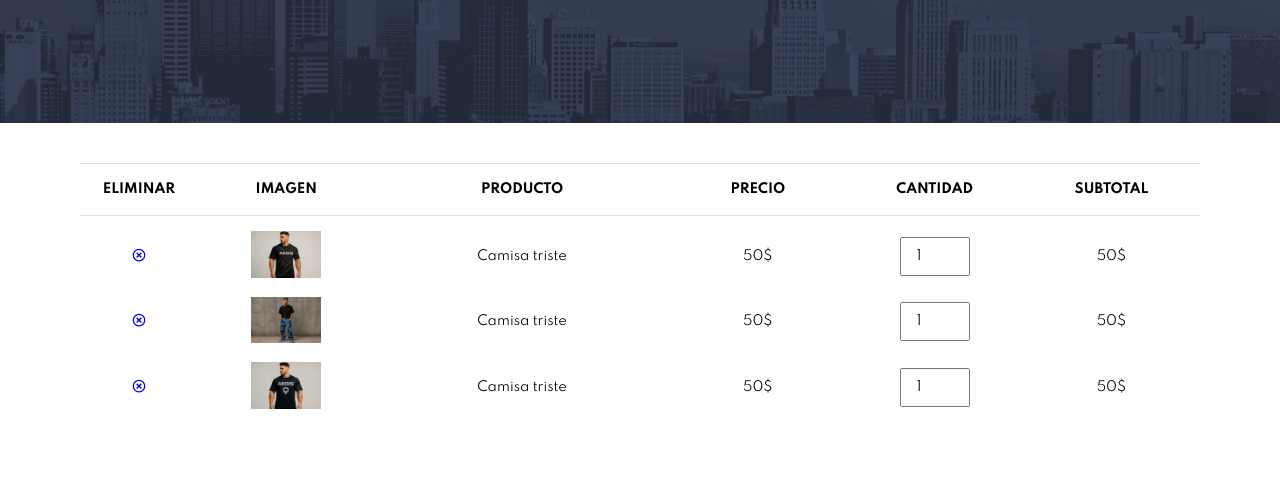
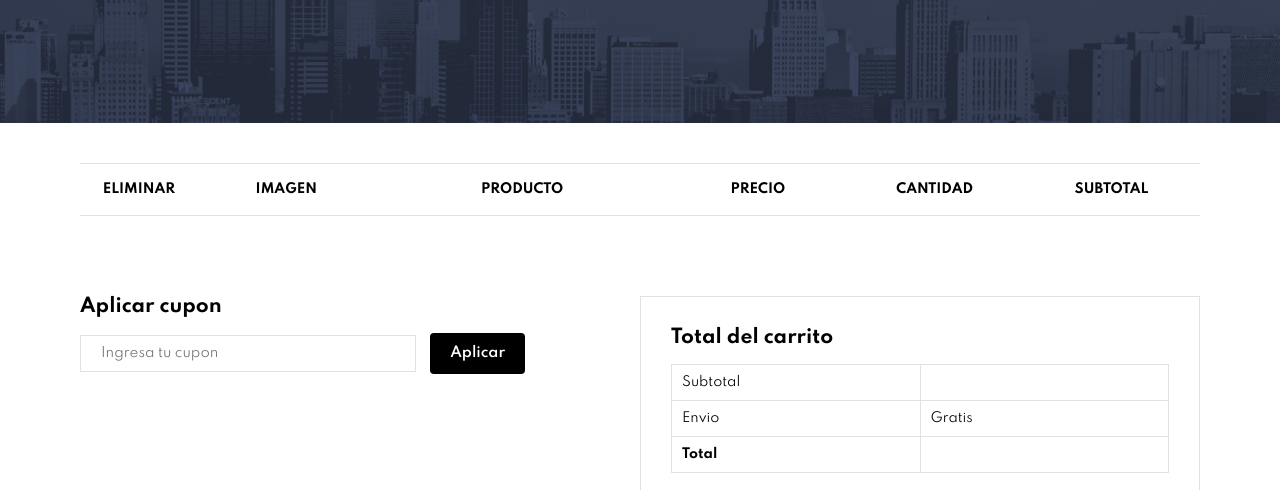
Before and after one commit to Dvisii0n/aegis-store, a plain HTML site: page src/frontend/pages/cart.html in a window 1280 px wide. Shown: the part 302-792 px from the top of the page. Drawn offline with Linux system fonts and the light colour scheme; files whose address does not match are found by name.

Commit message:
Se eliminaron elementos innecesarios y se vaciaron los contenedores de los productos

```diff
--- a/src/frontend/pages/cart.html
+++ b/src/frontend/pages/cart.html
@@ -67,55 +67,7 @@
                         <td>Subtotal</td>
                     </tr>
                 </thead>
-                <tbody>
-                    <tr>
-                        <td>
-                            <a href="#"><i class="far fa-times-circle"></i></a>
-                        </td>
-                        <td>
-                            <img
-                                src="/src/frontend/assets/img/Hombre/1.jpg"
-                                alt=""
-                            />
-                        </td>
-                        <td>Camisa triste</td>
-                        <td>50$</td>
-                        <td><input type="number" value="1" /></td>
-                        <td>50$</td>
-                    </tr>
-
-                    <tr>
-                        <td>
-                            <a href="#"><i class="far fa-times-circle"></i></a>
-                        </td>
-                        <td>
-                            <img
-                                src="/src/frontend/assets/img/Hombre/3.jpg"
-                                alt=""
-                            />
-                        </td>
-                        <td>Camisa triste</td>
-                        <td>50$</td>
-                        <td><input type="number" value="1" /></td>
-                        <td>50$</td>
-                    </tr>
-
-                    <tr>
-                        <td>
-                            <a href="#"><i class="far fa-times-circle"></i></a>
-                        </td>
-                        <td>
-                            <img
-                                src="/src/frontend/assets/img/Hombre/2.jpg"
-                                alt=""
-                            />
-                        </td>
-                        <td>Camisa triste</td>
-                        <td>50$</td>
-                        <td><input type="number" value="1" /></td>
-                        <td>50$</td>
-                    </tr>
-                </tbody>
+                <tbody></tbody>
             </table>
         </section>
 
@@ -133,17 +85,17 @@
                 <table>
                     <tr>
                         <td>Subtotal</td>
-                        <td>$40</td>
+                        <td class="cart-subtotal"></td>
                     </tr>
 
                     <tr>
                         <td>Envio</td>
-                        <td>Gratis</td>
+                        <td class="shipment-amount">Gratis</td>
                     </tr>
 
                     <tr>
                         <td><strong>Total</strong></td>
-                        <td><strong>$40</strong></td>
+                        <td><strong class="cart-total"></strong></td>
                     </tr>
                 </table>
                 <button class="normal">Procede al pago</button>
@@ -201,7 +153,7 @@
                 <p>Todos los derechos reservados a AEGIS</p>
             </div>
         </footer>
-
+        <script type="module" src="/src/frontend/scripts/cart.js"></script>
         <script src="/src/frontend/scripts/script.js"></script>
     </body>
 </html>
```
Also changed, not shown: src/frontend/pages/shop.html (+0 -1 lines).
